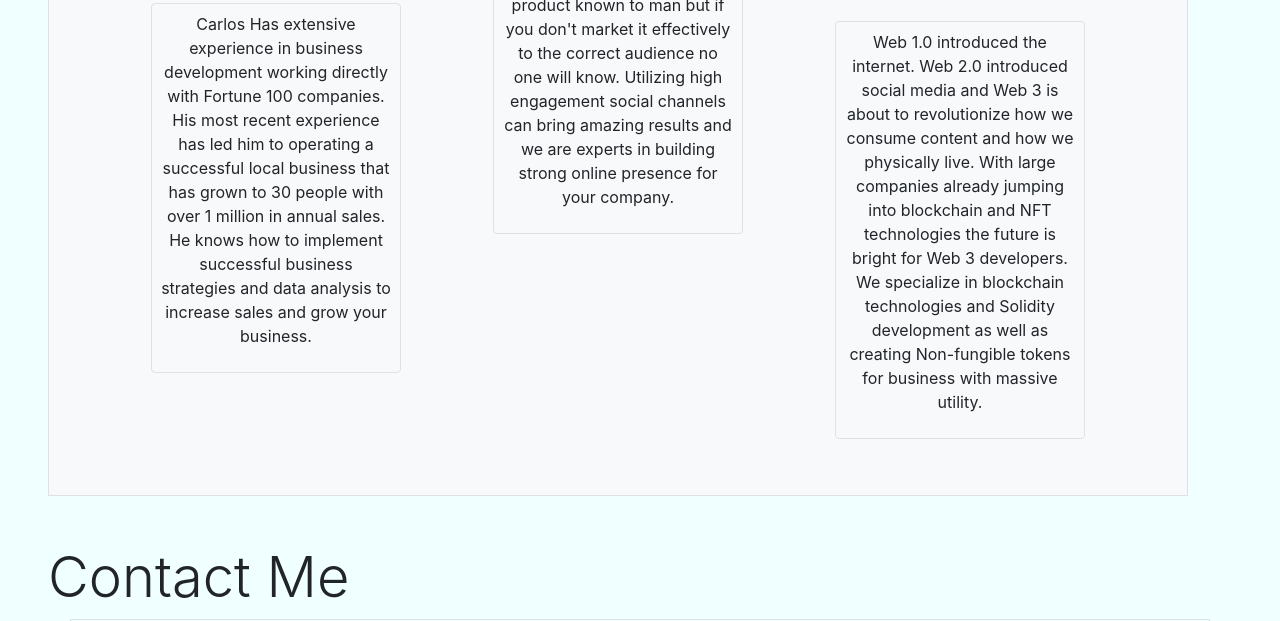
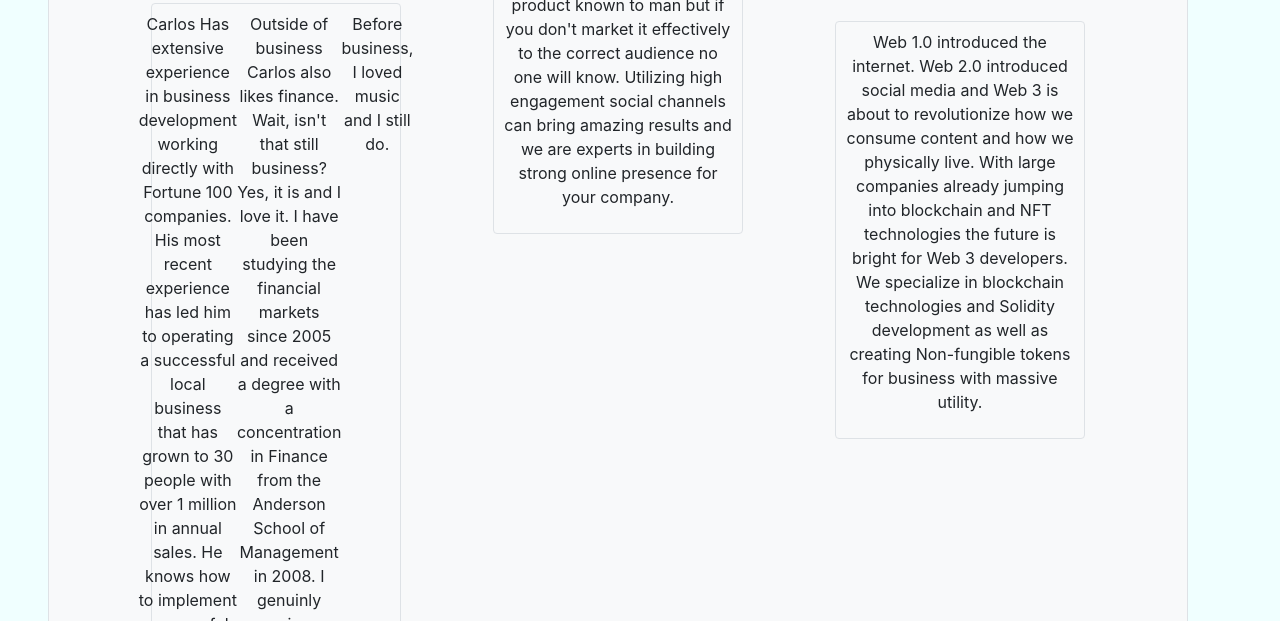
Before and after one commit to CLOVETHEDESTROYER/carlos-alvarez-the-website, a plain HTML site: page public_html/index.html in a window 1280 px wide. Shown: the part 1302-1923 px from the top of the page. Drawn offline with nearby package versions, Linux system fonts and the light colour scheme; some icons are missing.

Commit message:
wrote additional copy for About me section

```diff
--- a/public_html/index.html
+++ b/public_html/index.html
@@ -96,6 +96,10 @@
                         people with over 1 million in annual sales. He knows how to implement successful business
                         strategies
                         and data analysis to increase sales and grow your business. </p>
+                    <br>
+                    <p> Outside of business Carlos also likes finance.  Wait, isn't that still business?  Yes, it is and I love it.  I have been studying the financial markets since 2005 and received a degree with a concentration in Finance from the Anderson School of Management in 2008.  I genuinly enjoy researching companies and different asset classes because I love the science of business and how to effectively use data to your advantage.  </p>
+                    <br>
+                    <p>Before business, I loved music and I still do.  </p>
                 </div>
             </div>
             <div class="col-sm-4 text-center rounded-circle">
```
